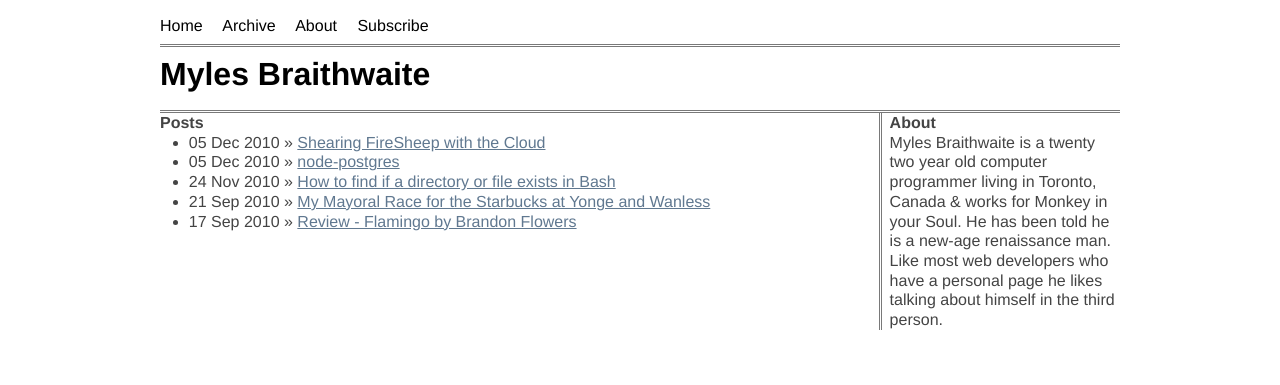
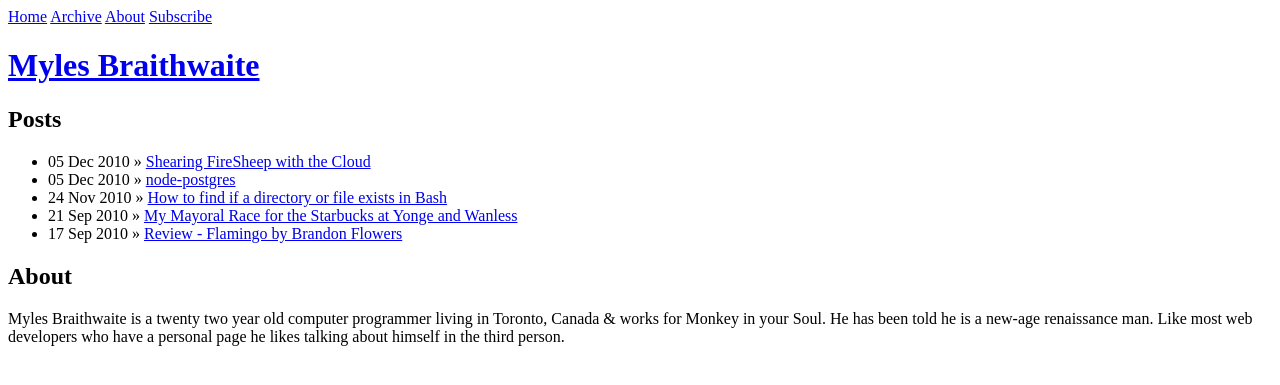
Before and after one commit to myles-archive/mylesbraithwaite.com-2013, a Jekyll site: the page built from index.html, in a window 1280 px wide. Shown: the top 385 px of the page. Built offline with Jekyll 4.4.1, drawn with Linux system fonts in a browser that asks for light colours; Markdown is read by kramdown in place of the engine named in the settings.

Commit message:
stop some work

```diff
--- a/_layouts/base.html
+++ b/_layouts/base.html
@@ -30,6 +30,7 @@
 </head>
 <body>
     <div id="container">
+        <div id="inner">
             <header id="top">
                 <nav>
                     <a href="/">Home</a>
@@ -44,6 +45,7 @@
                 {{ content }}
             </div>
 
+
             <div id="sidebar">
                 <aside>
                     <h1>About</h1>
@@ -53,6 +55,7 @@
 
             <footer id="bottom"></footer>
         </div>
+    </div>
 
     <script type="text/javascript" charset="utf-8" src="/media/js/libs/jquery-1.4.4.js"></script>
 </body>
--- a/media/css/style.css
+++ /dev/null
@@ -1,140 +0,0 @@
-/* @override http://127.0.0.1:4000/media/css/style.css */
-
-/*  HTML5 ✰ Boilerplate  */
-
-html, body, div, span, object, iframe, h1, h2, h3, h4, h5, h6, p, blockquote, pre,
-abbr, address, cite, code, del, dfn, em, img, ins, kbd, q, samp,
-small, strong, sub, sup, var, b, i, dl, dt, dd, ol, ul, li,
-fieldset, form, label, legend, table, caption, tbody, tfoot, thead, tr, th, td,
-article, aside, canvas, details, figcaption, figure,  footer, header, hgroup,
-menu, nav, section, summary, time, mark, audio, video {
-  margin:0;
-  padding:0;
-  border:0;
-  outline:0;
-  font-size:100%;
-  vertical-align:baseline;
-  background:transparent;
-}
-article, aside, details, figcaption, figure, footer, header, hgroup, menu, nav, section {
-    display:block;
-}
-nav ul { list-style:none; }
-blockquote, q { quotes:none; }
-blockquote:before, blockquote:after,
-q:before, q:after { content:''; content:none; }
-a { margin:0; padding:0; font-size:100%; vertical-align:baseline; background:transparent; }
-ins { background-color:#ff9; color:#000; text-decoration:none; }
-mark { background-color:#ff9; color:#000; font-style:italic; font-weight:bold; }
-del { text-decoration: line-through; }
-abbr[title], dfn[title] { border-bottom:1px dotted; cursor:help; }
-table { border-collapse:collapse; border-spacing:0; }
-hr { display:block; height:1px; border:0; border-top:1px solid #ccc; margin:1em 0; padding:0; }
-input, select { vertical-align:middle; }
-
-
-body { font:13px/1.231 sans-serif; *font-size:small; }
-select, input, textarea, button { font:99% sans-serif; }
-pre, code, kbd, samp { font-family: monospace, sans-serif; }
-
-body, select, input, textarea {   color: #444; }
-h1,h2,h3,h4,h5,h6 { font-weight: bold; }
-html { overflow-y: scroll; }
-
-a:hover, a:active { outline: none; }
-a, a:active, a:visited { color: #607890; }
-a:hover { color: #036; }
-
-ul, ol { margin-left: 1.8em; }
-ol { list-style-type: decimal; }
-
-nav ul, nav li { margin: 0; }
-small { font-size: 85%; }
-strong, th { font-weight: bold; }
-td, td img { vertical-align: top; }
-sub { vertical-align: sub; font-size: smaller; }
-sup { vertical-align: super; font-size: smaller; }
-pre {  padding: 15px;  white-space: pre;  white-space: pre-wrap;  white-space: pre-line;  word-wrap: break-word; }
-textarea { overflow: auto; }
-.ie6 legend, .ie7 legend { margin-left: -7px; }
-input[type="radio"] { vertical-align: text-bottom; }
-input[type="checkbox"] { vertical-align: bottom; }
-.ie7 input[type="checkbox"] { vertical-align: baseline; }
-.ie6 input { vertical-align: text-bottom; }
-label, input[type=button], input[type=submit], button { cursor: pointer; }
-button, input, select, textarea { margin: 0; }
-input:valid, textarea:valid   {  }
-input:invalid, textarea:invalid { border-radius: 1px;  -moz-box-shadow: 0px 0px 5px red; -webkit-box-shadow: 0px 0px 5px red;  box-shadow: 0px 0px 5px red; }
-.no-boxshadow input:invalid,
-.no-boxshadow textarea:invalid { background-color: #f0dddd; }
-
-::-moz-selection{ background: #FF5E99; color:#fff; text-shadow: none; }
-::selection { background:#FF5E99; color:#fff; text-shadow: none; }
-a:link { -webkit-tap-highlight-color: #FF5E99; }
-
-button {  width: auto; overflow: visible; }
-.ie7 img { -ms-interpolation-mode: bicubic; }
-
-.ir { display: block; text-indent: -999em; overflow: hidden; background-repeat: no-repeat; text-align: left; direction: ltr; }
-.hidden { display: none; visibility: hidden; }
-.visuallyhidden { position: absolute !important; clip: rect(1px 1px 1px 1px);  clip: rect(1px, 1px, 1px, 1px); }
-.invisible { visibility: hidden; }
-.clearfix:before, .clearfix:after {  content: "\0020"; display: block; height: 0; visibility: hidden;	 }
-.clearfix:after { clear: both; }
-.clearfix { zoom: 1; }
-
-
- /* Primary Styles
-    Author: Myles Braithwaite
- */
-
-body { font-family: "Helvetica Neue", Arial, Helvetica, Geneva, sans-serif; font-size: 1em;}
-
-div#container { width: 75%; min-width: 750px; margin: 0 auto; }
-
-div#main { width: 74%; float: left; }
-div#sidebar { width: 24%; float: right; padding-left: .5em; margin-left: .4em; border-left: medium double #797979; }
-
-header#top { margin: 1em 0 0; }
-header#top nav { margin-bottom: .5em; border-bottom: medium double #797979; padding-bottom: .5em; }
-header#top nav a { text-decoration: none; padding-right: 1em; color: #000; }
-header#top h1 { font-size: 2em; padding-bottom: .5em; border-bottom: medium double #797979; }
-header#top h1 a { text-decoration: none; color: #000; }
-
-article header { border-bottom: thin solid #797979; margin-bottom: .5em; padding-bottom: .5em; }
-article header h1 { font-size: 1.2em; font-weight: normal; line-height: 1; }
-
-article section p { margin-bottom: 1em; }
-
-
-
-
-
-
-@media all and (orientation:portrait) {
-
-}
-
-@media all and (orientation:landscape) {
-
-}
-
-@media screen and (max-device-width: 480px) {
-
-
-  /* html { -webkit-text-size-adjust:none; -ms-text-size-adjust:none; } */
-}
-
-@media print {
-  * { background: transparent !important; color: #444 !important; text-shadow: none !important; }
-  a, a:visited { color: #444 !important; text-decoration: underline; }
-  a:after { content: " (" attr(href) ")"; }
-  abbr:after { content: " (" attr(title) ")"; }
-  .ir a:after { content: ""; }
-  pre, blockquote { border: 1px solid #999; page-break-inside: avoid; }
-  thead { display: table-header-group; }
-  tr, img { page-break-inside: avoid; }
-  @page { margin: 0.5cm; }
-  p, h2, h3 { orphans: 3; widows: 3; }
-  h2, h3{ page-break-after: avoid; }
-}
```
Lines whose indentation alone changed are shown as unchanged.
